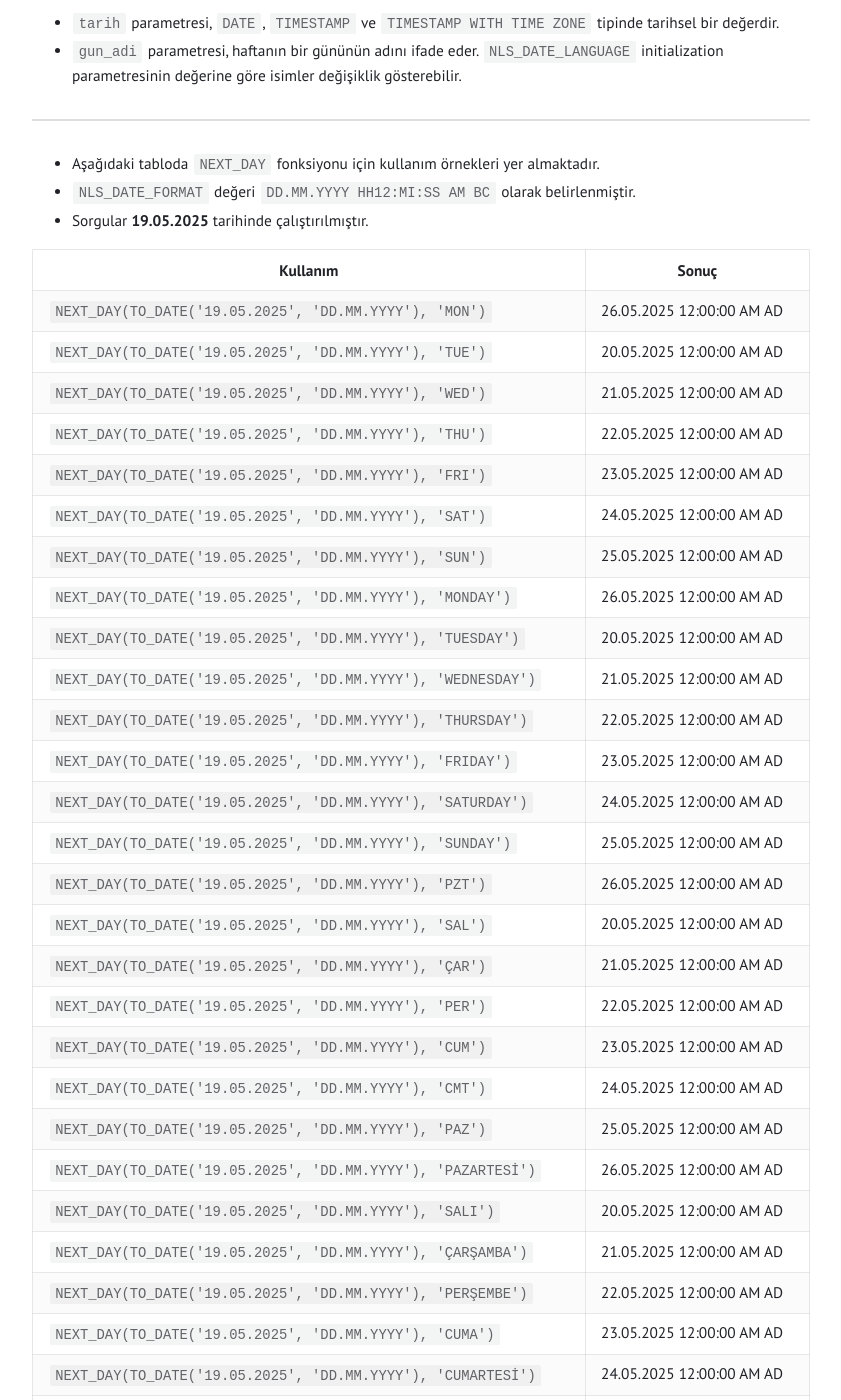
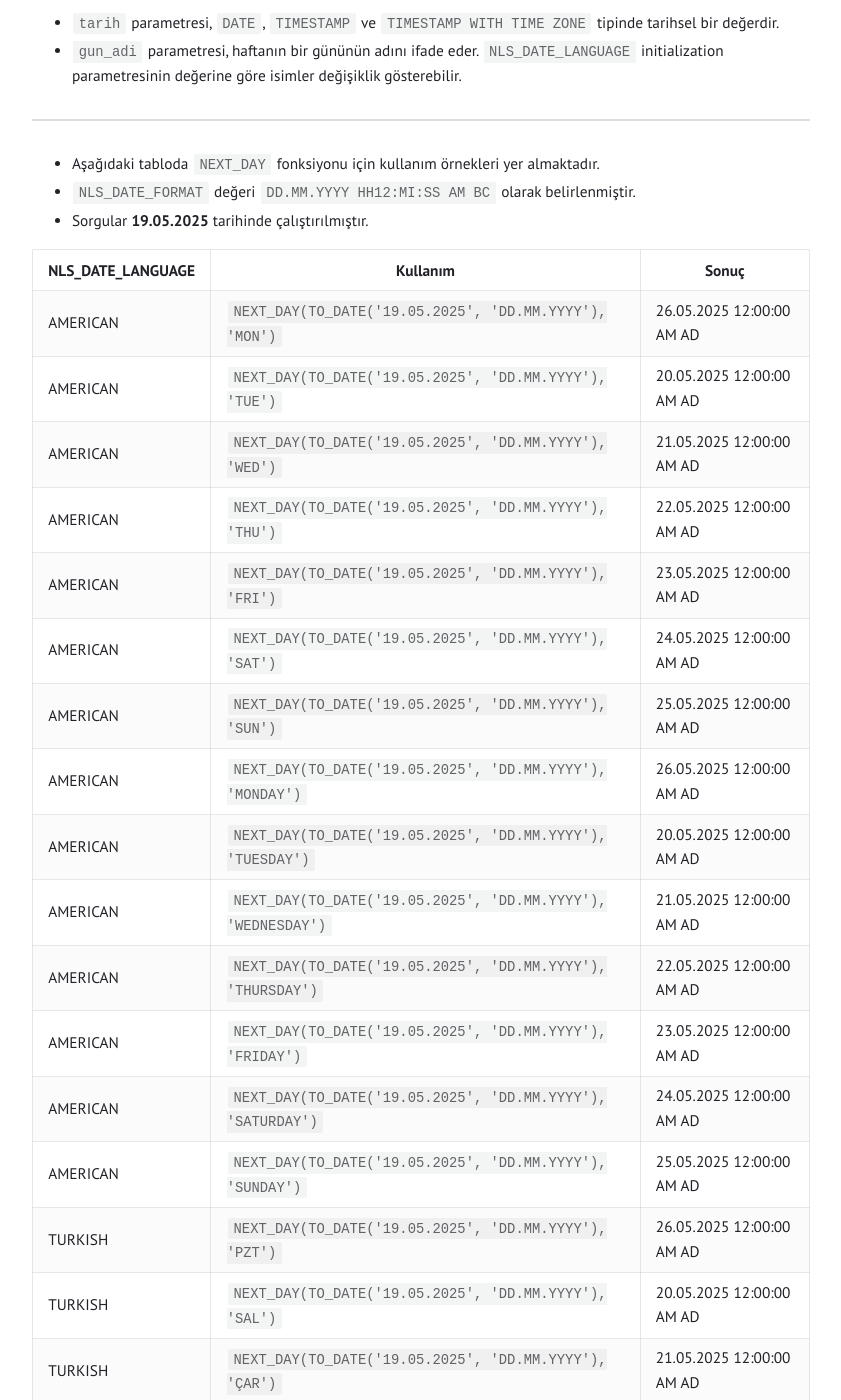
Before and after one commit to tunahanoguz/tunahanoguz.github.io, a Jekyll site: the page built from _posts/2025-05-23-oracle-NEXT_DAY-fonksiyonu.md, in a window 1280 px wide and 1400 px high, scrolled down 341 px. Shown: the whole window, without its empty margins (219-1060 px from the left). Built offline with Jekyll 4.4.1, drawn with Linux system fonts in a browser that asks for light colours; some of the changed text lies outside the part shown.

Commit message:
Update 2025-05-23-oracle-NEXT_DAY-fonksiyonu.md

```diff
--- a/_posts/2025-05-23-oracle-NEXT_DAY-fonksiyonu.md
+++ b/_posts/2025-05-23-oracle-NEXT_DAY-fonksiyonu.md
@@ -20,33 +20,33 @@ categories: oracle
 - `NLS_DATE_FORMAT` değeri `DD.MM.YYYY HH12:MI:SS AM BC` olarak belirlenmiştir.
 - Sorgular **19.05.2025** tarihinde çalıştırılmıştır.
 
-| Kullanım                                                     | Sonuç                     |
-|--------------------------------------------------------------|---------------------------|
-| `NEXT_DAY(TO_DATE('19.05.2025', 'DD.MM.YYYY'), 'MON')`       | 26.05.2025 12:00:00 AM AD |
-| `NEXT_DAY(TO_DATE('19.05.2025', 'DD.MM.YYYY'), 'TUE')`       | 20.05.2025 12:00:00 AM AD |
-| `NEXT_DAY(TO_DATE('19.05.2025', 'DD.MM.YYYY'), 'WED')`       | 21.05.2025 12:00:00 AM AD |
-| `NEXT_DAY(TO_DATE('19.05.2025', 'DD.MM.YYYY'), 'THU')`       | 22.05.2025 12:00:00 AM AD |
-| `NEXT_DAY(TO_DATE('19.05.2025', 'DD.MM.YYYY'), 'FRI')`       | 23.05.2025 12:00:00 AM AD |
-| `NEXT_DAY(TO_DATE('19.05.2025', 'DD.MM.YYYY'), 'SAT')`       | 24.05.2025 12:00:00 AM AD |
-| `NEXT_DAY(TO_DATE('19.05.2025', 'DD.MM.YYYY'), 'SUN')`       | 25.05.2025 12:00:00 AM AD |
-| `NEXT_DAY(TO_DATE('19.05.2025', 'DD.MM.YYYY'), 'MONDAY')`    | 26.05.2025 12:00:00 AM AD |
-| `NEXT_DAY(TO_DATE('19.05.2025', 'DD.MM.YYYY'), 'TUESDAY')`   | 20.05.2025 12:00:00 AM AD |
-| `NEXT_DAY(TO_DATE('19.05.2025', 'DD.MM.YYYY'), 'WEDNESDAY')` | 21.05.2025 12:00:00 AM AD |
-| `NEXT_DAY(TO_DATE('19.05.2025', 'DD.MM.YYYY'), 'THURSDAY')`  | 22.05.2025 12:00:00 AM AD |
-| `NEXT_DAY(TO_DATE('19.05.2025', 'DD.MM.YYYY'), 'FRIDAY')`    | 23.05.2025 12:00:00 AM AD |
-| `NEXT_DAY(TO_DATE('19.05.2025', 'DD.MM.YYYY'), 'SATURDAY')`  | 24.05.2025 12:00:00 AM AD |
-| `NEXT_DAY(TO_DATE('19.05.2025', 'DD.MM.YYYY'), 'SUNDAY')`    | 25.05.2025 12:00:00 AM AD |
-| `NEXT_DAY(TO_DATE('19.05.2025', 'DD.MM.YYYY'), 'PZT')`       | 26.05.2025 12:00:00 AM AD |
-| `NEXT_DAY(TO_DATE('19.05.2025', 'DD.MM.YYYY'), 'SAL')`       | 20.05.2025 12:00:00 AM AD |
-| `NEXT_DAY(TO_DATE('19.05.2025', 'DD.MM.YYYY'), 'ÇAR')`       | 21.05.2025 12:00:00 AM AD |
-| `NEXT_DAY(TO_DATE('19.05.2025', 'DD.MM.YYYY'), 'PER')`       | 22.05.2025 12:00:00 AM AD |
-| `NEXT_DAY(TO_DATE('19.05.2025', 'DD.MM.YYYY'), 'CUM')`       | 23.05.2025 12:00:00 AM AD |
-| `NEXT_DAY(TO_DATE('19.05.2025', 'DD.MM.YYYY'), 'CMT')`       | 24.05.2025 12:00:00 AM AD |
-| `NEXT_DAY(TO_DATE('19.05.2025', 'DD.MM.YYYY'), 'PAZ')`       | 25.05.2025 12:00:00 AM AD |
-| `NEXT_DAY(TO_DATE('19.05.2025', 'DD.MM.YYYY'), 'PAZARTESİ')` | 26.05.2025 12:00:00 AM AD |
-| `NEXT_DAY(TO_DATE('19.05.2025', 'DD.MM.YYYY'), 'SALI')`      | 20.05.2025 12:00:00 AM AD |
-| `NEXT_DAY(TO_DATE('19.05.2025', 'DD.MM.YYYY'), 'ÇARŞAMBA')`  | 21.05.2025 12:00:00 AM AD |
-| `NEXT_DAY(TO_DATE('19.05.2025', 'DD.MM.YYYY'), 'PERŞEMBE')`  | 22.05.2025 12:00:00 AM AD |
-| `NEXT_DAY(TO_DATE('19.05.2025', 'DD.MM.YYYY'), 'CUMA')`      | 23.05.2025 12:00:00 AM AD |
-| `NEXT_DAY(TO_DATE('19.05.2025', 'DD.MM.YYYY'), 'CUMARTESİ')` | 24.05.2025 12:00:00 AM AD |
-| `NEXT_DAY(TO_DATE('19.05.2025', 'DD.MM.YYYY'), 'PAZAR')`     | 25.05.2025 12:00:00 AM AD |
+| NLS_DATE_LANGUAGE | Kullanım                                                     | Sonuç                     |
+|-------------------|--------------------------------------------------------------|---------------------------|
+| AMERICAN          | `NEXT_DAY(TO_DATE('19.05.2025', 'DD.MM.YYYY'), 'MON')`       | 26.05.2025 12:00:00 AM AD |
+| AMERICAN          | `NEXT_DAY(TO_DATE('19.05.2025', 'DD.MM.YYYY'), 'TUE')`       | 20.05.2025 12:00:00 AM AD |
+| AMERICAN          | `NEXT_DAY(TO_DATE('19.05.2025', 'DD.MM.YYYY'), 'WED')`       | 21.05.2025 12:00:00 AM AD |
+| AMERICAN          | `NEXT_DAY(TO_DATE('19.05.2025', 'DD.MM.YYYY'), 'THU')`       | 22.05.2025 12:00:00 AM AD |
+| AMERICAN          | `NEXT_DAY(TO_DATE('19.05.2025', 'DD.MM.YYYY'), 'FRI')`       | 23.05.2025 12:00:00 AM AD |
+| AMERICAN          | `NEXT_DAY(TO_DATE('19.05.2025', 'DD.MM.YYYY'), 'SAT')`       | 24.05.2025 12:00:00 AM AD |
+| AMERICAN          | `NEXT_DAY(TO_DATE('19.05.2025', 'DD.MM.YYYY'), 'SUN')`       | 25.05.2025 12:00:00 AM AD |
+| AMERICAN          | `NEXT_DAY(TO_DATE('19.05.2025', 'DD.MM.YYYY'), 'MONDAY')`    | 26.05.2025 12:00:00 AM AD |
+| AMERICAN          | `NEXT_DAY(TO_DATE('19.05.2025', 'DD.MM.YYYY'), 'TUESDAY')`   | 20.05.2025 12:00:00 AM AD |
+| AMERICAN          | `NEXT_DAY(TO_DATE('19.05.2025', 'DD.MM.YYYY'), 'WEDNESDAY')` | 21.05.2025 12:00:00 AM AD |
+| AMERICAN          | `NEXT_DAY(TO_DATE('19.05.2025', 'DD.MM.YYYY'), 'THURSDAY')`  | 22.05.2025 12:00:00 AM AD |
+| AMERICAN          | `NEXT_DAY(TO_DATE('19.05.2025', 'DD.MM.YYYY'), 'FRIDAY')`    | 23.05.2025 12:00:00 AM AD |
+| AMERICAN          | `NEXT_DAY(TO_DATE('19.05.2025', 'DD.MM.YYYY'), 'SATURDAY')`  | 24.05.2025 12:00:00 AM AD |
+| AMERICAN          | `NEXT_DAY(TO_DATE('19.05.2025', 'DD.MM.YYYY'), 'SUNDAY')`    | 25.05.2025 12:00:00 AM AD |
+| TURKISH           | `NEXT_DAY(TO_DATE('19.05.2025', 'DD.MM.YYYY'), 'PZT')`       | 26.05.2025 12:00:00 AM AD |
+| TURKISH           | `NEXT_DAY(TO_DATE('19.05.2025', 'DD.MM.YYYY'), 'SAL')`       | 20.05.2025 12:00:00 AM AD |
+| TURKISH           | `NEXT_DAY(TO_DATE('19.05.2025', 'DD.MM.YYYY'), 'ÇAR')`       | 21.05.2025 12:00:00 AM AD |
+| TURKISH           | `NEXT_DAY(TO_DATE('19.05.2025', 'DD.MM.YYYY'), 'PER')`       | 22.05.2025 12:00:00 AM AD |
+| TURKISH           | `NEXT_DAY(TO_DATE('19.05.2025', 'DD.MM.YYYY'), 'CUM')`       | 23.05.2025 12:00:00 AM AD |
+| TURKISH           | `NEXT_DAY(TO_DATE('19.05.2025', 'DD.MM.YYYY'), 'CMT')`       | 24.05.2025 12:00:00 AM AD |
+| TURKISH           | `NEXT_DAY(TO_DATE('19.05.2025', 'DD.MM.YYYY'), 'PAZ')`       | 25.05.2025 12:00:00 AM AD |
+| TURKISH           | `NEXT_DAY(TO_DATE('19.05.2025', 'DD.MM.YYYY'), 'PAZARTESİ')` | 26.05.2025 12:00:00 AM AD |
+| TURKISH           | `NEXT_DAY(TO_DATE('19.05.2025', 'DD.MM.YYYY'), 'SALI')`      | 20.05.2025 12:00:00 AM AD |
+| TURKISH           | `NEXT_DAY(TO_DATE('19.05.2025', 'DD.MM.YYYY'), 'ÇARŞAMBA')`  | 21.05.2025 12:00:00 AM AD |
+| TURKISH           | `NEXT_DAY(TO_DATE('19.05.2025', 'DD.MM.YYYY'), 'PERŞEMBE')`  | 22.05.2025 12:00:00 AM AD |
+| TURKISH           | `NEXT_DAY(TO_DATE('19.05.2025', 'DD.MM.YYYY'), 'CUMA')`      | 23.05.2025 12:00:00 AM AD |
+| TURKISH           | `NEXT_DAY(TO_DATE('19.05.2025', 'DD.MM.YYYY'), 'CUMARTESİ')` | 24.05.2025 12:00:00 AM AD |
+| TURKISH           | `NEXT_DAY(TO_DATE('19.05.2025', 'DD.MM.YYYY'), 'PAZAR')`     | 25.05.2025 12:00:00 AM AD |
```
Also changed, not shown: other parts of _posts/2025-05-23-oracle-NEXT_DAY-fonksiyonu.md (+1 -1 lines).
